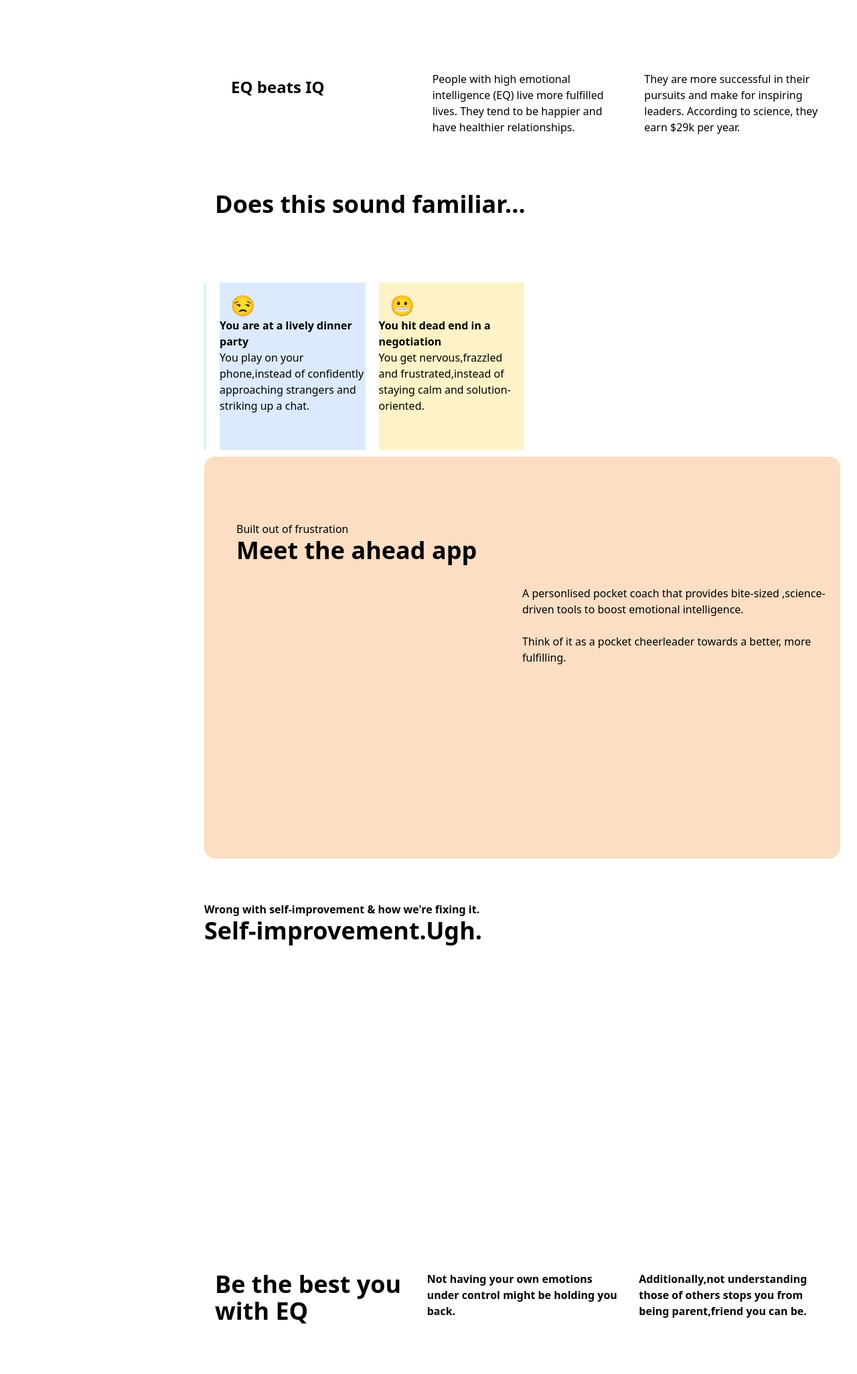
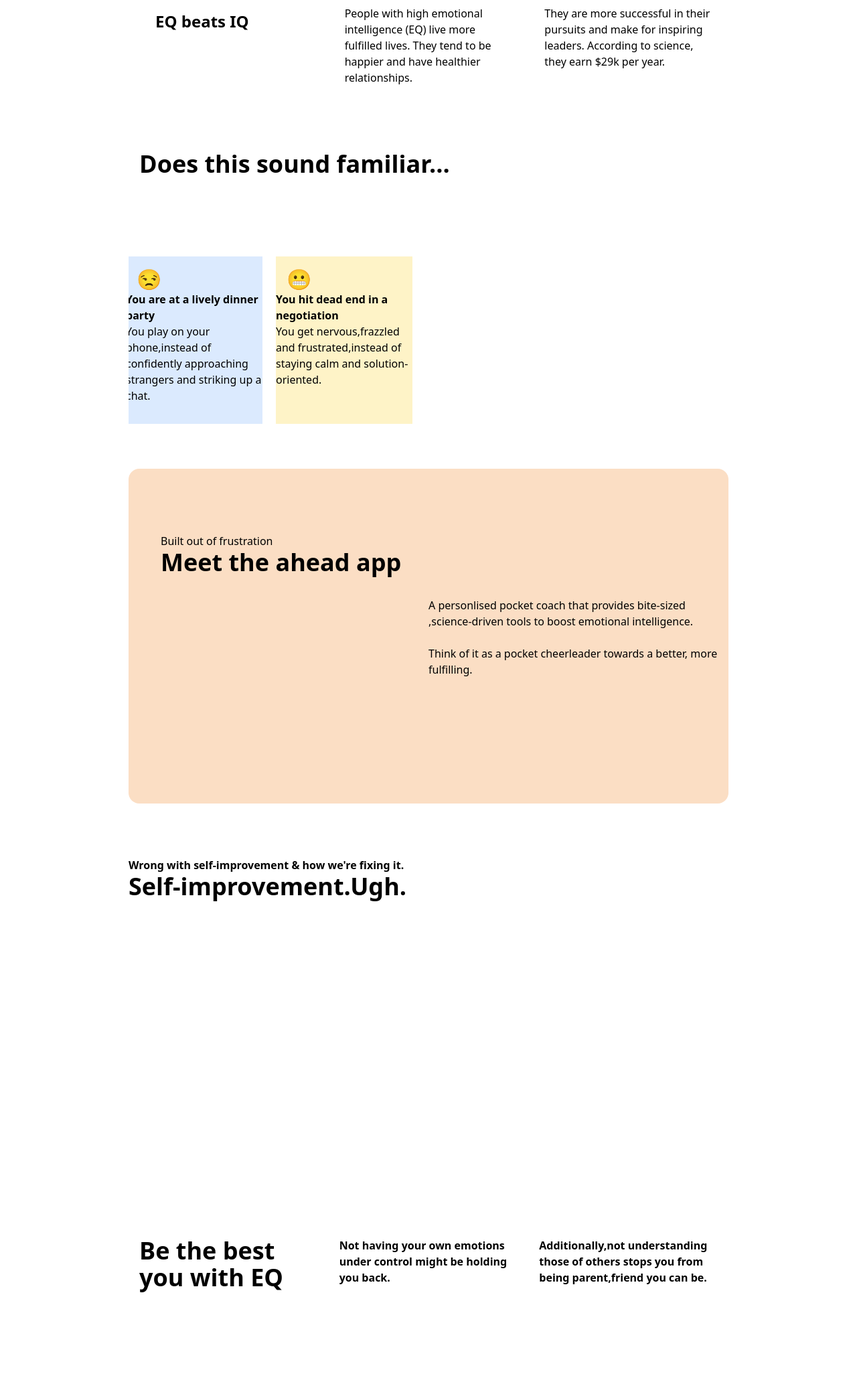
Before and after one commit to pallavimshr/Frontend-UI-Intern, a plain HTML site: page index.html in a window 1280 px wide. Shown: the part 748-2800 px from the top of the page at 67% size. Drawn offline with nearby package versions, Linux system fonts and the light colour scheme.

Commit message:
edited the existing code of the webpage
some changes in the structure of the webpage

```diff
--- a/index.html
+++ b/index.html
@@ -3,22 +3,17 @@
 <head>
     <meta charset="UTF-8">
     <meta name="viewport" content="width=device-width, initial-scale=1.0">
-
     <link href="https://cdn.jsdelivr.net/npm/tailwindcss@2.2.7/dist/tailwind.min.css" rel="stylesheet">
     <link rel="stylesheet" href="style.css">
     <title>Document</title>
 </head>
 <body>
-    <div class="container">
-        <div class="inner">
-            <div class="box1 p-4 py-2 flex justify-between items-center">
-
+    <div class=" min-h-screen min-w-screen flex items-center justify-center">
+        <div class="outerbox">
+        <div class="box1 mt-4 ">
+            <div class=" p-4 py-2 flex justify-between items-center">
                     <div class="flex items-center space-x-4 ml-4">
-
-
                      <img src="https://is1-ssl.mzstatic.com/image/thumb/Purple126/v4/2a/3f/ad/2a3fad27-0900-8d2a-a1d2-67b675e18c1a/AppIcon-1x_U007emarketing-0-7-0-85-220.png/246x0w.webp" alt="Logo" class="h-10 w-10 ml-12 mr-36 ">
-
-
                          <a href="#" class="text-black hover:text-gray-300 ">Emotions</a>
                         <a href="#" class="text-black hover:text-gray-300">Manifesto</a>
                         <a href="#" class="text-black hover:text-gray-300">Self-Awareness test</a>
@@ -29,7 +24,7 @@
                     <a href="#" class="bg-black text-white px-4 py-2 rounded-full mr-4  hover:bg-gray-800">Download App</a>
                 </div>
 
-            <div class="box2">
+                <div class="content">
                     <div class="item11">
                         <div class="item111" >
                         <div class="element1">  </div>
@@ -52,13 +47,9 @@
                              </div>
                           <div class="item12">  </div>
                 </div>
-        </div>
-
 
         </div>
-
-    <div class="item2">
-    <div class="item21">
+        <div class="box2 mt-4"><div class="item21">
             <div class="item211 p-6"><p class="font-bold text-2xl px-4 py-2">EQ beats IQ</p></div>
             <div class="item212 p-6"><p>People with high emotional intelligence (EQ) live more fulfilled lives. They tend to be happier and have healthier relationships.</p></div>
             <div class="item213 p-6"><p>They are more successful in their pursuits and make for inspiring leaders. According to science, they earn $29k per year.</p></div>
@@ -90,19 +81,14 @@
                     </div>
 
                   </div>
-               </div>
-
-    </div>
-    <div class="item3">
-        <div class="item31">
+                   </div></div>
+        <div class="box3 mt-4 "><div class="item31">
             <p class=" pt-24 pl-12">Built out of frustration</p>
             <p class="font-bold text-4xl pl-12">Meet the ahead app</p>
 
         </div>
-        <div class="item32"><p class="pt-48 pr-4">A personlised pocket coach that provides bite-sized ,science-driven tools to boost emotional intelligence.<br> <br>Think of it as a pocket cheerleader towards a better, more fulfilling.</p></div>
-    </div>
-    <div class="item4">
-        <div class="item41">
+        <div class="item32"><p class="pt-48 pr-4">A personlised pocket coach that provides bite-sized ,science-driven tools to boost emotional intelligence.<br> <br>Think of it as a pocket cheerleader towards a better, more fulfilling.</p></div></div>
+       <div class="box4 mt-4 "><div class="item41">
         <p class="  font-bold pt-16">Wrong with self-improvement & how we're fixing it.</p>
             <p class="font-bold text-4xl">Self-improvement.Ugh.</p>
     </div>
@@ -137,17 +123,13 @@
         </ul>
       </div>
       </div>
-          </div>
-    </div>
-    <div class="item5">
-        <div class="item51"><p class="font-bold text-4xl p-4">Be the best you with EQ</p></div>
+      </div></div>
+        <div class="box5 mt-4 "><div class="item51"><p class="font-bold text-4xl p-4">Be the best you with EQ</p></div>
         <div class="item52 font-bold p-4"><p>Not having your own emotions under control might be holding you back.</p></div>
-        <div class="item53 font-bold p-4"><p>Additionally,not understanding those of others stops you from being parent,friend you can be.</p></div>
-    </div>
-    <div class="item6">
-        <div class="item61">
-            <p class="font-bold pl-36 pt-12">Let your friends, family and co-workers(anonymously) rate your social skills.</p>
-            <p class="text-4xl font-bold pl-24"> Ever wondered what others think of you?</p>
+        <div class="item53 font-bold p-4"><p>Additionally,not understanding those of others stops you from being parent,friend you can be.</p></div></div>
+        <div class="box6 mt-4"><div class="item61">
+            <p class="font-bold pl-48 pt-12">Let your friends, family and co-workers(anonymously) rate your social skills.</p>
+            <p class="text-4xl font-bold pl-36"> Ever wondered what others think of you?</p>
 
             <ul class=" pl-48 pt-12 list-none p-0 flex space-x-48">
                 <li class="flex items-center">
@@ -163,7 +145,7 @@
 
                 </li>
               </ul>
-              <ul class=" pl-36 list-none p-0 flex space-x-24">
+              <ul class=" pl-36 list-none p-0 flex space-x-20">
                 <li class="flex items-center">Analyze questions on <br>your social skills</li>
                 <li class="flex items-center">Let others anonymously <br> answer same questions about you</li>
                 <li class="flex items-center">Find out where you and others see things<br> the same way- and where not!</li>
@@ -171,28 +153,10 @@
         </div>
         <div class="item62">
             <div class="innerbox"></div>
+        </div></div>
+
     </div>
-    </div>
-
-
      <script src="https://cdnjs.cloudflare.com/ajax/libs/gsap/3.9.1/gsap.min.js"></script>
       <script src="index.js"></script>
-
-</body>
-</html>
-
-<!--function interchangeBoxes() {
-    const tl = gsap.timeline();
-
-    // Define the animations to move the boxes within the container
-    tl.to('.boxes', { x: '+=310', duration: 1 })
-     .to('.boxes', { x: '+=310', duration: 1 }, '-=1')
-      .to('.boxes', { x: '+=310', duration: 1 }, '-=1')
-      .to('.boxes', { x: '+=310', duration: 1 }, '-=1');
-  }
-
-  // Call the function to start the animation
-  interchangeBoxes();
-
-  // Set up a repeating loop to keep the animation going
-  gsap.delayedCall(2, interchangeBoxes); // Change the delay as needed-->
+     </div>
+        </body></html>
--- a/style.css
+++ b/style.css
@@ -1,31 +1,24 @@
-.container{
 
-    width: 950px;
-    height: 800px;
-    margin-left: 250px;
-    margin-top: 20px;
+.outerbox{
+  width: 100%;
+}
 
-    border-radius: 2px;
-    position: relative;
-
-}
-.inner{
+.box1{
+  height: 700px;
+  width: 70%;
+  border-radius: 16px;
+  margin-left: 15%;
   display: grid;
   grid-template-rows: 1fr 6fr;
-    position: absolute;
-    top: 50px;
-    left: 30px;
-    height: 700px;
-    width: 890px;
   background-color: white;
 
 }
 
 
- .box2{
 
-    margin: 0px 25px 25px 25px;
+.content{
    display: grid;
+  border-radius: 16px;
   grid-template-columns: 1fr 1fr;
   background-color:  hsl(244, 47%, 87%);
 
@@ -51,17 +44,15 @@
   display: grid;
   grid-template-columns: 1fr 1fr;
 }
-.item2{
-    background-color: white;
+.box2{
+
+      height: 700px;
+      width: 70%;
       border-radius: 16px;
-    margin-top: 10px;
-    height: 600px;
-    width: 950px;
-    margin-left: 305px;
+      margin-left: 15%;
       display: grid;
       grid-template-rows: 1fr 2fr;
-
-
+      background-color: white;
 }
 .item21{
   display: grid;
@@ -81,11 +72,21 @@
   height: 250px;
   margin: 10px;
 }
-.item4{
+.box3{
+  height: 500px;
+      width: 70%;
+      border-radius: 16px;
+      margin-left: 15%;
+      border-radius: 16px;
+      background-color: rgb(251, 222, 196);
+      display: grid;
+      grid-template-columns: 1fr 1fr;
+}
+.box4{
   height: 600px;
-    width: 950px;
-    margin-left: 305px;
-
+      width: 70%;
+      border-radius: 16px;
+      margin-left: 15%;
       display: grid;
   grid-template-rows: 1fr 3fr;
 }
@@ -103,10 +104,19 @@
   display: grid;
   grid-template-columns: 1fr 2fr;
 }
-  .item6{
+.box5{
+  height: 300px;
+      width: 70%;
+
+      margin-left: 15%;
+      display: grid;
+  grid-template-columns: 1fr 1fr 1fr;
+
+}
+.box6{
   height: 600px;
-    width: 950px;
-    margin-left: 305px;
+  width: 70%;
+  margin-left: 15%;
   border-radius: 16px;
   background-color:rgb(206, 237, 247);
   display: grid;
@@ -114,25 +124,9 @@
 }
 .innerbox{
   background-color: white;
-    width: 500px;
+  width: 50%;
   height: 150px;
   border-radius: 16px;
-    margin-left: 200px;
+  margin-left: 25%;
   margin-top: 75px;
 }
-  .item3{
-    height: 600px;
-    width: 950px;
-    margin-left: 305px;
-    border-radius: 16px;
-    background-color: rgb(251, 222, 196);
-    display: grid;
-    grid-template-columns: 1fr 1fr;
-  }
-  .item5{
-    width: 950px;
-    margin-left: 305px;
-    height: 300px;
-    display: grid;
-    grid-template-columns: 1fr 1fr 1fr;
-  }
```
Lines whose indentation alone changed are shown as unchanged.
